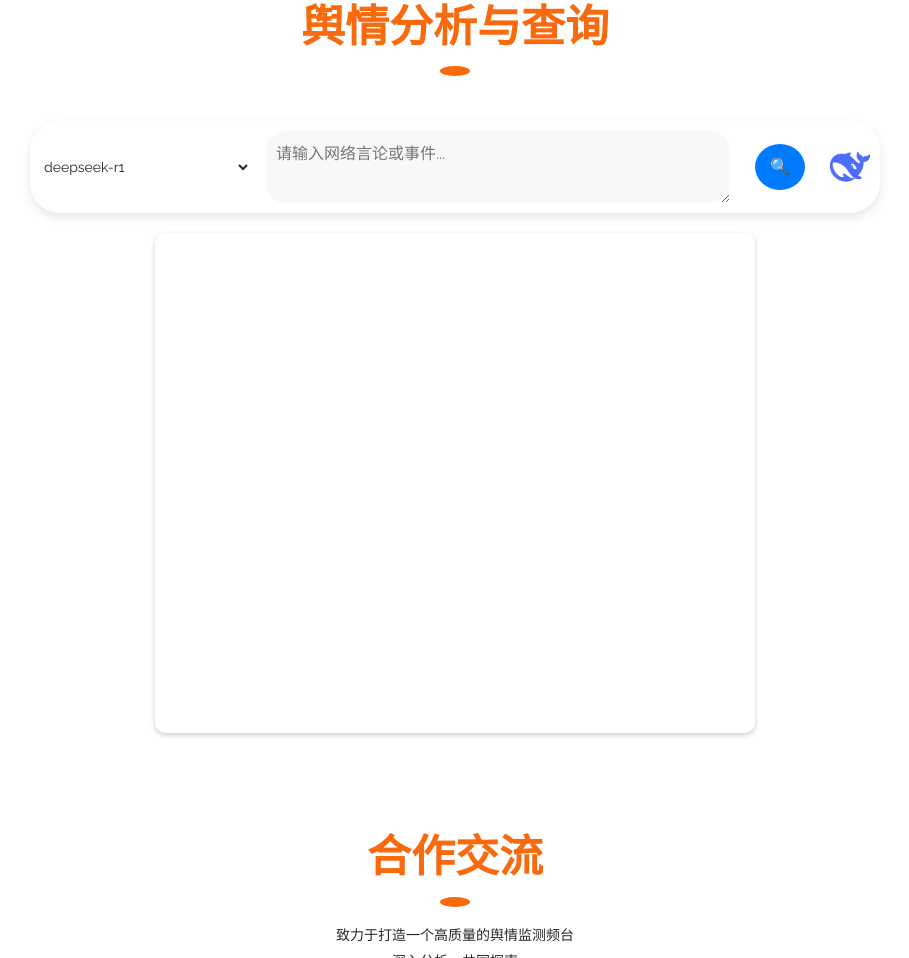
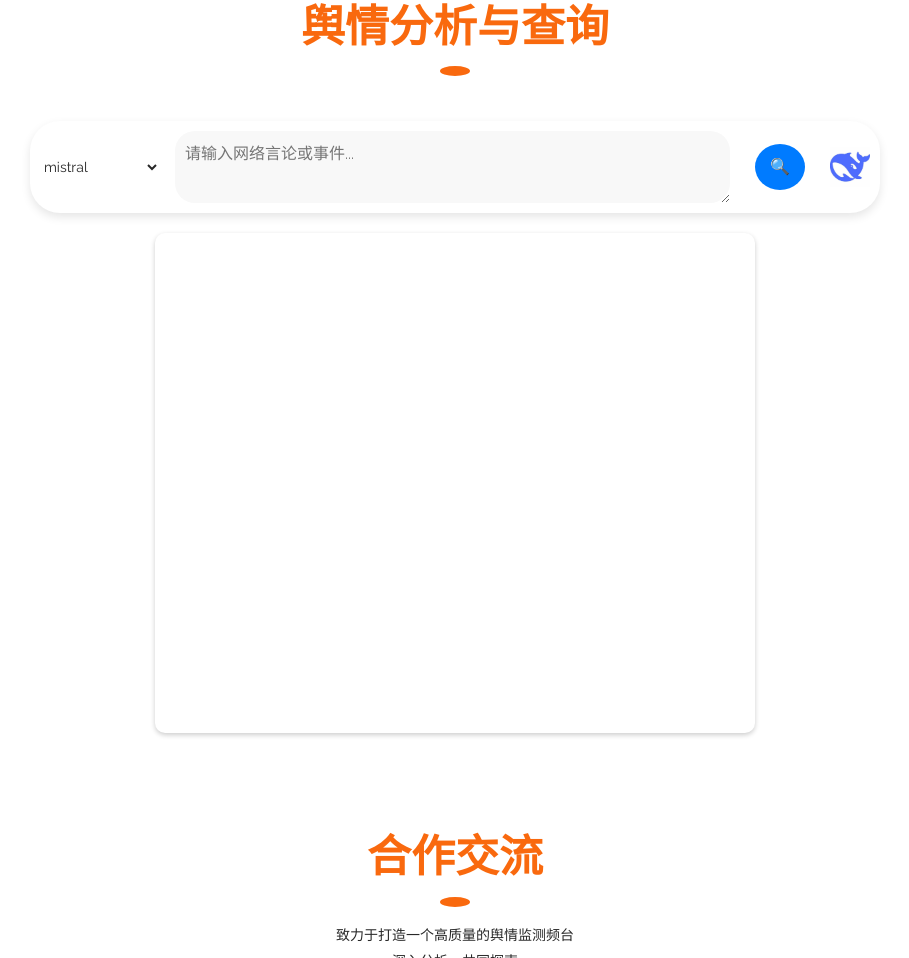
Before and after one commit to Liuzycn/RAG-PEM-Frontend, a plain HTML site: page index.html in a window 1280 px wide. Shown: the part 1498-2456 px from the top of the page, without its empty margins (185-1094 px from the left). Drawn offline with Linux system fonts and the light colour scheme.

Commit message:
Update index.html

```diff
--- a/index.html
+++ b/index.html
@@ -147,9 +147,6 @@
 
     <section id="search-container">
             <select>
-                <option>deepseek-r1</option>
-                <option>deepseek-r1-distill-qwen-32b</option>
-                <option>deepseek-v3</option>
                 <option>mistral</option>
 		<option>moonshot</option>
 		<option>doubao-1.5-pro</option>
```
